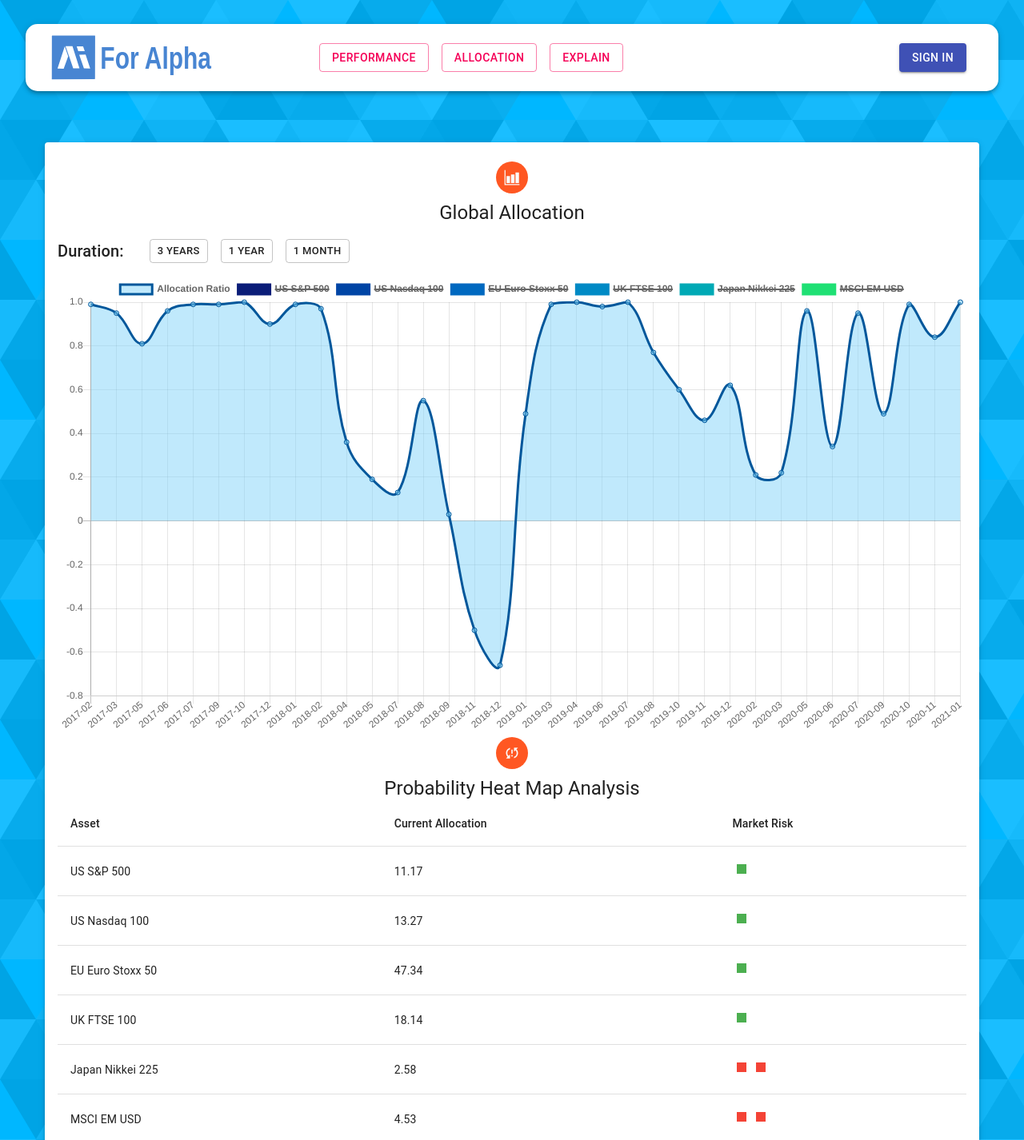
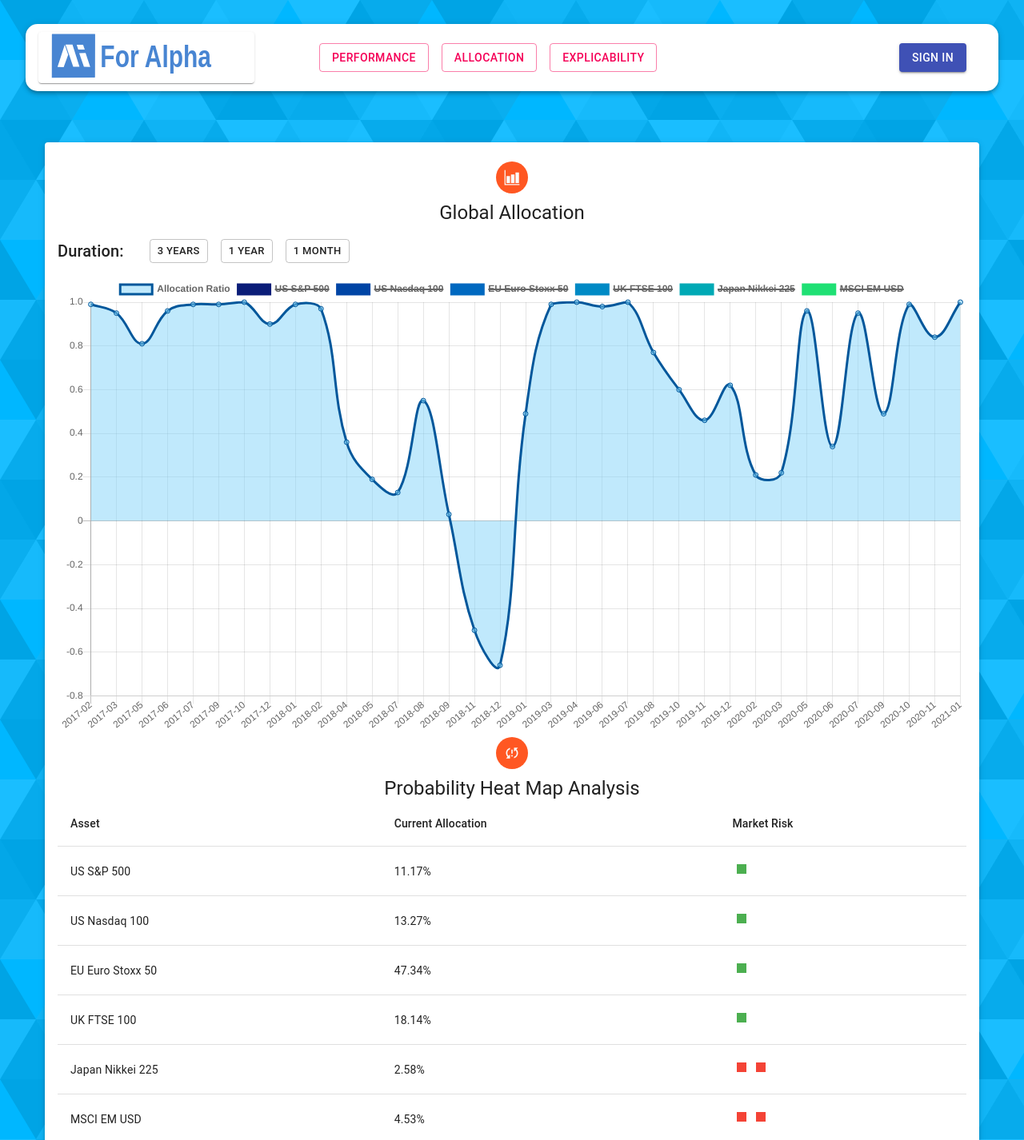
Before and after one commit to patrick0507Joyce/clientzone-ai-for-alpha, a React (Create React App) app: page /allocation in a window 1280 px wide. Shown: the top 1426 px of the page at 80% size. Built offline with nearby package versions, Linux system fonts and the light colour scheme.

Commit message:
modify the size and some text

```diff
--- a/src/components/Allocation/Allocation.js
+++ b/src/components/Allocation/Allocation.js
@@ -250,7 +250,7 @@
               {ProbabilityHeatMap.map((data, index) => (
                 <TableRow key={index}>
                   <TableCell>{data.Asset}</TableCell>
-                  <TableCell>{data.Current_Allocation}</TableCell>
+                  <TableCell>{data.Current_Allocation + '%'}</TableCell>
                   <TableCell>
                   {
                     (Number(data.Current_Allocation) > 10 ?
@@ -270,7 +270,7 @@
           <MdSyncProblem />
         </Avatar>
         <Typography variant="h5">Probability Heat Map Analysis Version2</Typography>
-        <img src={MarketRisk} width="100%"/>
+        <img src={MarketRisk} width="60%"/>
       </Paper>
     </Container>
   );
--- a/src/components/Navbar/Navbar.js
+++ b/src/components/Navbar/Navbar.js
@@ -1,7 +1,7 @@
 import React, { useState, useEffect } from "react";
 import { useDispatch } from "react-redux";
 import { useHistory, useLocation } from "react-router-dom";
-import { AppBar, Typography, Toolbar, Button, Avatar } from "@material-ui/core";
+import { AppBar, Typography, Toolbar, Button, Avatar, Paper } from "@material-ui/core";
 import { Link } from "react-router-dom";
 import useStyles from "./styles";
 import logo from "../../images/logo_ai_for_alpha.svg";
@@ -25,12 +25,17 @@
 
   useEffect(tokenHook, [location]);
 
-  const preventDefault = (event) => event.preventDefault();
 
   return (
     <AppBar className={classes.appBar} position="static" color="inherit">
       <div className={classes.brandContainer}>
-        <img className={classes.image} src={logo} alt="icon" height="60" />
+        <Paper
+        variant="elevation"
+        component={Link}
+        to="/allocation"
+        >
+          <img className={classes.image} src={logo} alt="icon" height="60" />
+        </Paper>
       </div>
       <Toolbar className={classes.navbar}>
         <div>
@@ -59,7 +64,7 @@
             color="secondary"
             variant="outlined"
           >
-            Explain
+            Explicability
           </Button>
         </div>
       </Toolbar>
```
